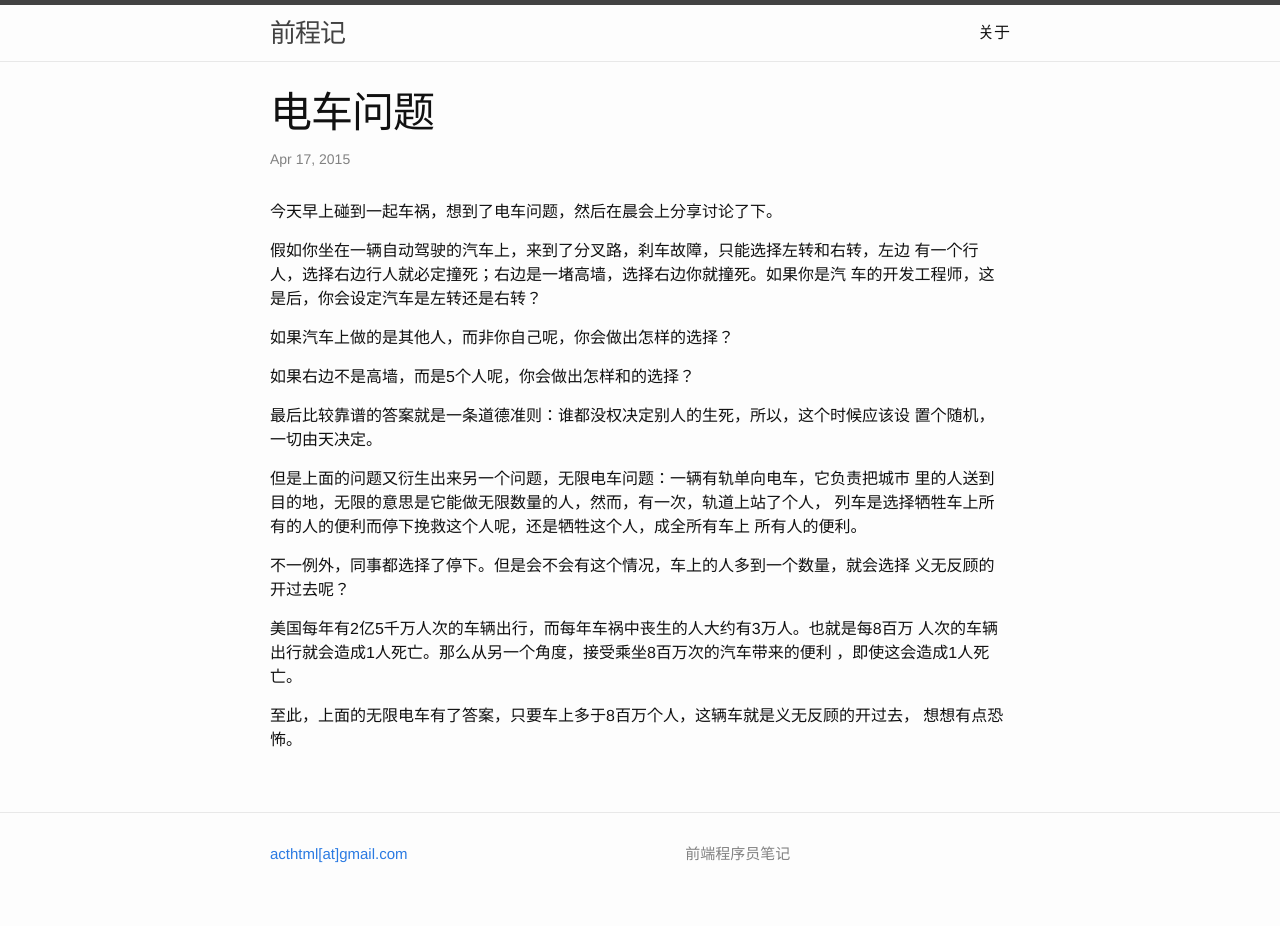
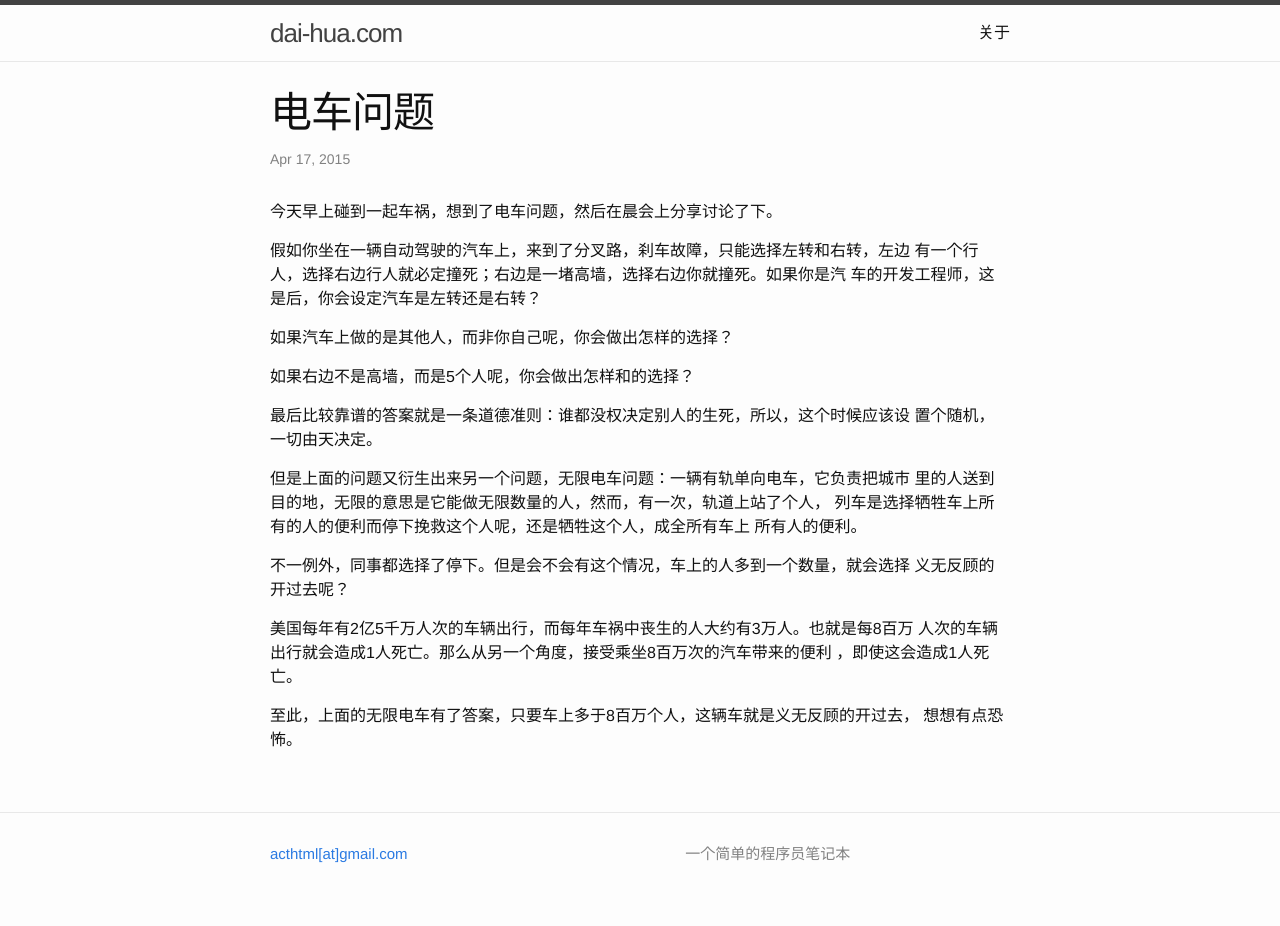
Before and after one commit to acthtml/acthtml.github.io, a Jekyll site: the page built from _posts/2015-04-17-the-trolley-problem.markdown, in a window 1280 px wide. Built offline with Jekyll 4.4.1, drawn with Linux system fonts in a browser that asks for light colours.

Commit message:
更改站点标题

```diff
--- a/_config.yml
+++ b/_config.yml
@@ -1,8 +1,8 @@
 # Site settings
-title: 前程记
+title: dai-hua.com
 email: acthtml[at]gmail.com
 description: > # this means to ignore newlines until "baseurl:"
-  前端程序员笔记
+  一个简单的程序员笔记本
 baseurl: "" # the subpath of your site, e.g. /blog/
 url: "http://dai-hua.com" # the base hostname & protocol for your site
 
```
Also changed, not shown: about.md (+2 -0 lines).
